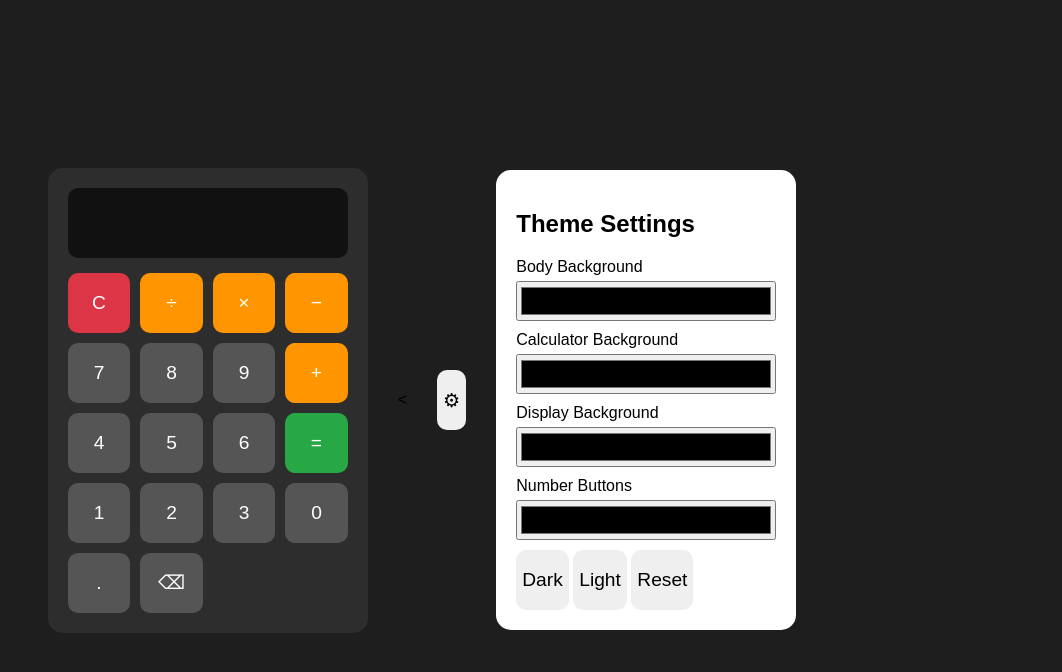
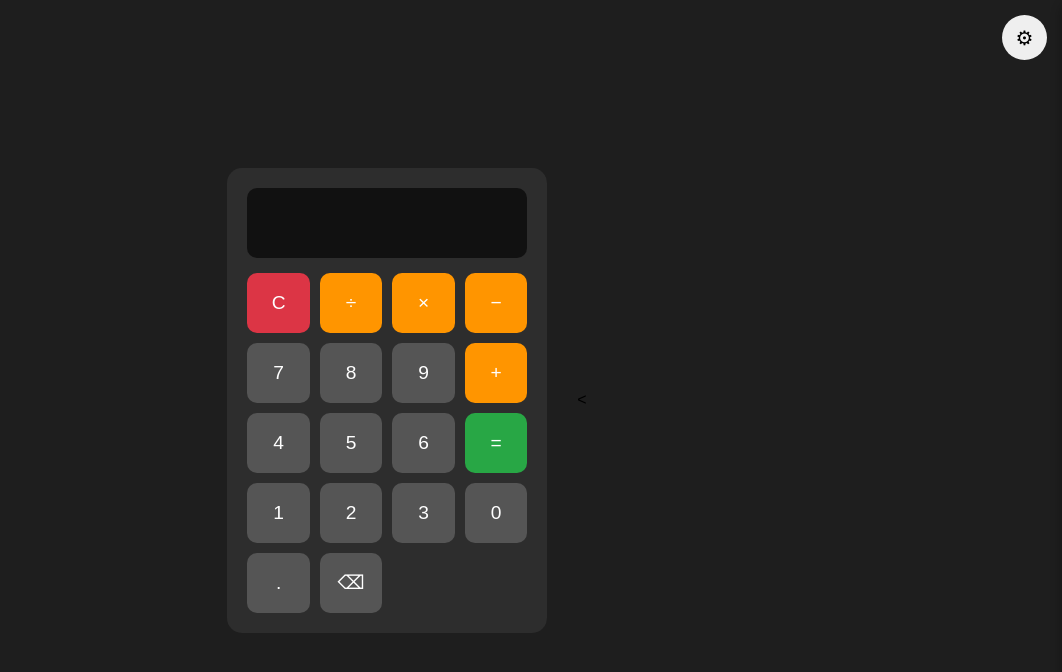
Before and after one commit to LanceW1987/customizable-calculator, a plain HTML site: page index.html in a window 1280 px wide. Shown: the whole page, without its empty margins (218-1280 px from the left). Drawn offline with Linux system fonts and the light colour scheme.

Commit message:
Update style.css

```diff
--- a/style.css
+++ b/style.css
@@ -107,3 +107,33 @@
     width:100%;
     height:40px;
 }
+.settings-btn {
+    position: fixed;
+    top: 15px;
+    right: 15px;
+    width: 45px;
+    height: 45px;
+    border-radius: 50%;
+    border: none;
+    font-size: 20px;
+    cursor: pointer;
+}
+
+.theme-editor {
+    position: fixed;
+    top: 0;
+    right: 0;
+    height: 100vh;
+    width: 280px;
+    background: white;
+    padding: 20px;
+    overflow-y: auto;
+    box-shadow: -3px 0 10px rgba(0,0,0,0.2);
+    transition: transform 0.3s ease;
+    z-index: 1000;
+}
+
+/* hidden state */
+.theme-editor.hidden {
+    transform: translateX(100%);
+}
```
